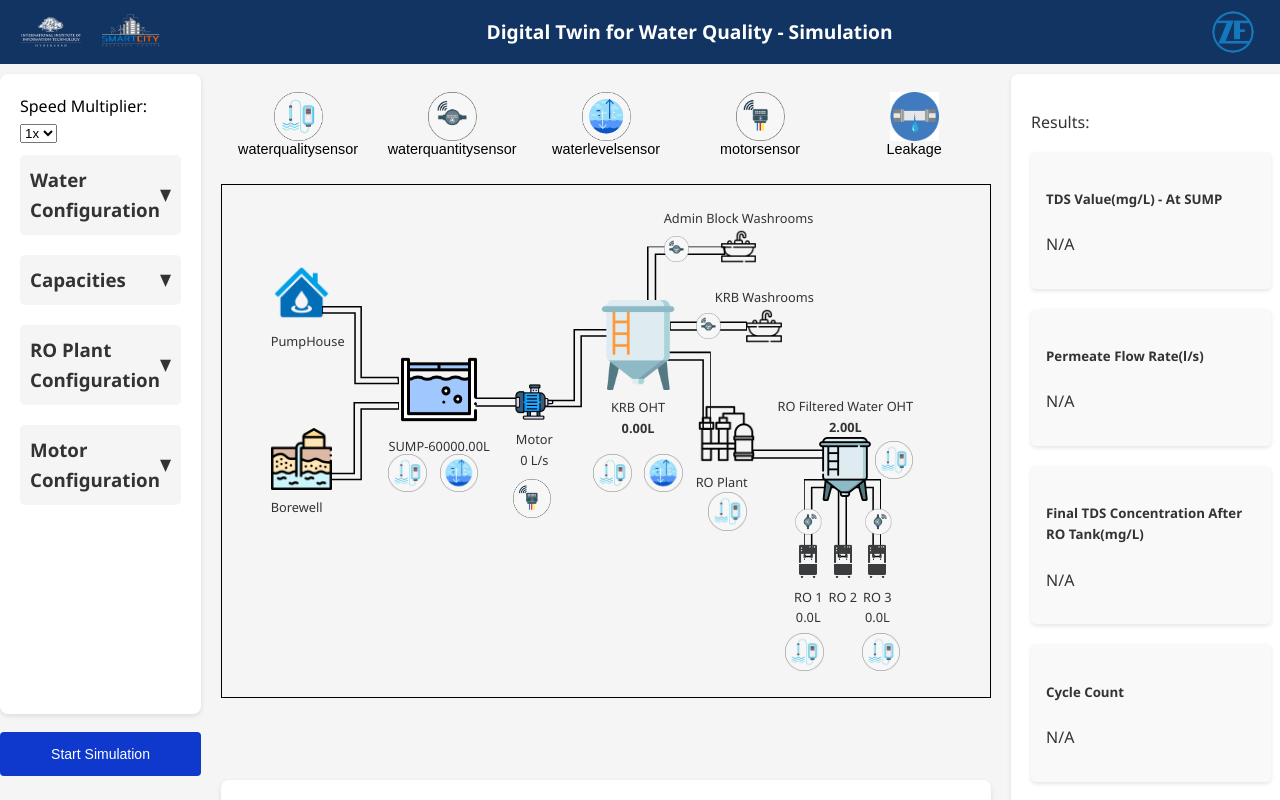
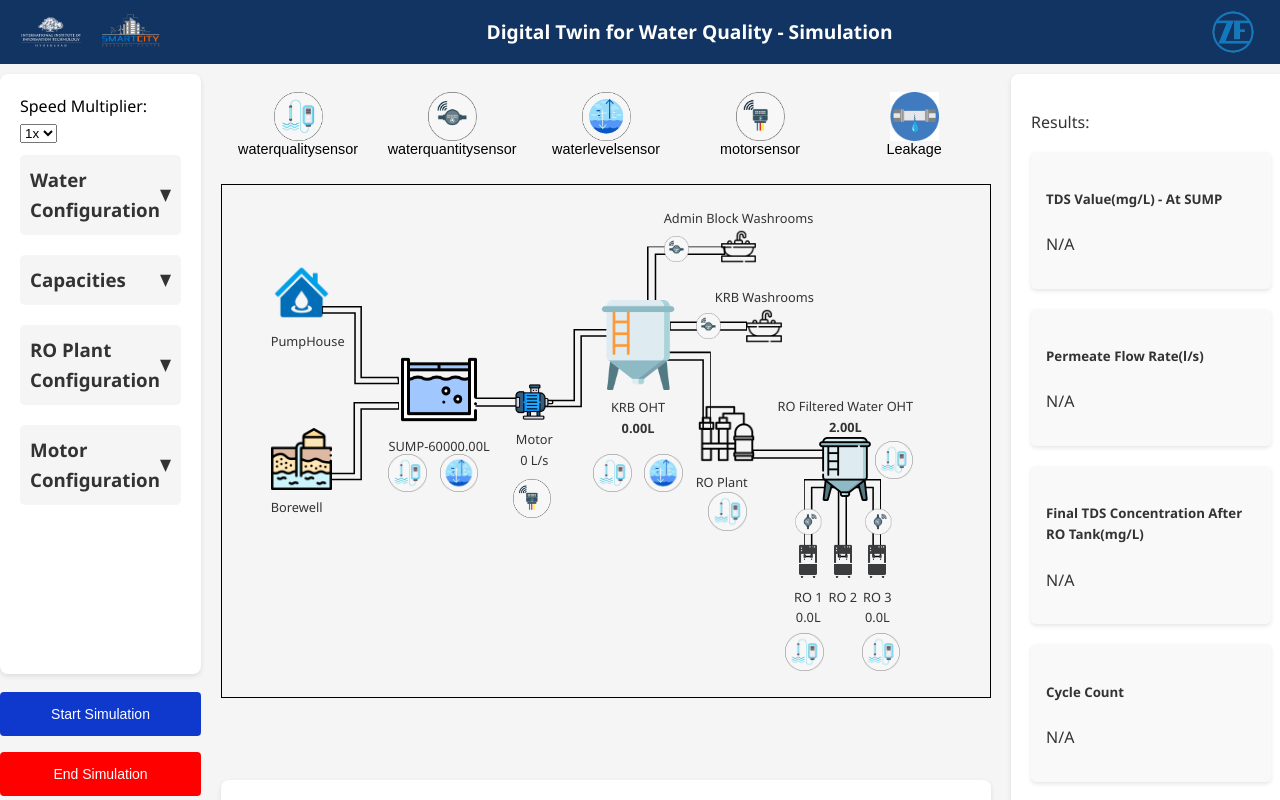
Before and after one commit to likhithkanigolla/zf-dt-frontend, a React (Create React App) app: page /simulation in a window 1280 px wide. Shown: the top 800 px of the page. Built offline with nearby package versions, Linux system fonts and the light colour scheme.

Commit message:
Added a feature to download the simulation log

```diff
--- a/package.json
+++ b/package.json
@@ -6,6 +6,7 @@
     "@testing-library/jest-dom": "^5.17.0",
     "@testing-library/react": "^13.4.0",
     "@testing-library/user-event": "^13.5.0",
+    "file-saver": "^2.0.5",
     "react": "^18.2.0",
     "react-dom": "^18.2.0",
     "react-icons": "^5.0.1",
--- a/src/pages/SimulationPage/SimulationPage.js
+++ b/src/pages/SimulationPage/SimulationPage.js
@@ -1,4 +1,5 @@
 import React, { useState, useEffect } from "react";
+import { saveAs } from 'file-saver';
 import "./SimulationPage.css";
 
 import NavigationBar from "../../components/navigation/Navigation";
@@ -82,20 +83,24 @@ const SimulationPage = () => {
   const [SoilQuantity, setSoilQuantity] = useState("");
   const [SandQuantity, setSandQuantity] = useState("");
   const [voltageValue, setVoltageValue] = useState("");
-  const voltageData = {
-    0: 1.2,
-    1: 2.3,
-    2: 3.4,
-    3: 4.5,
-    4: 5.6,
-    5: 6.7,
-  };
+  const voltageData = {0: 1.2, 1: 2.3, 2: 3.4, 3: 4.5, 4: 5.6, 5: 6.7,};
 
   const [showLeakageOptions, setShowLeakageOptions] = useState(false);
   const [numLeakages, setNumLeakages] = useState(1);
   const [leakageLocation, setLeakageLocation] = useState("");
   const [leakageRate, setLeakageRate] = useState(0); // Add state for leakage rate
   const [leakageMarkers, setLeakageMarkers] = useState([]);
+
+  // Logging Code
+  const [log, setLog] = useState([]);
+  const updateLog = (message) => {
+    setLog((prevLog) => [...prevLog, `${new Date().toISOString()}: ${message}`]);
+  };
+
+  const handleDownloadLog = () => {
+    const blob = new Blob([log.join('\n')], { type: 'text/plain;charset=utf-8' });
+    saveAs(blob, 'simulation_log.txt');
+  };
 
   const handleMultiplierChange = (e) => {
     setTimeMultiplier(parseFloat(e.target.value));
@@ -160,6 +165,7 @@ const SimulationPage = () => {
       intervalId = setInterval(() => {
         setMotorOn(true)
         setFlow2(true);
+        updateLog("Motor turned on.");
         if (motorOn) {
           // Pump water from Sump to OHT if motor is on
           if (waterInSump > 0 && waterInOHT < inputValues.ohtCapacity) {
@@ -175,12 +181,14 @@ const SimulationPage = () => {
               }, 0),
               4 // Maximum leakage rate
             );
-
+            updateLog(`Total Leakage Rate: ${totalLeakageRate}`);
             console.log("Total Leakage Rate:", totalLeakageRate); // Check the calculated value
 
         // Calculate the effective flow rate into OHT
+        updateLog(`Motor Flow Rate: ${flowrate}`);
         const effectiveFlowRate = Math.max(flowrate - totalLeakageRate, 1);
-        console.log("Effective Flow Rate:", effectiveFlowRate); // Check the flow rate
+        updateLog(`Effective Flow Rate: ${effectiveFlowRate}`);
+        // console.log("Effective Flow Rate:", effectiveFlowRate); // Check the flow rate
 
         const prevWaterInOHT = waterInOHT; // Get previous water level
         setWaterInOHT((prev) => Math.min(prev + effectiveFlowRate, inputValues.ohtCapacity));
@@ -188,13 +196,15 @@ const SimulationPage = () => {
         }
 
           if ((waterInOHT === inputValues.ohtCapacity || waterInSump === 0) && !alertShown) {
+            updateLog("Motor turned off automatically since water tank is full.");
             alert("Motor turned off automatically since water tank is full.");
             setMotorOn(false);
             setFlow2(false);
             setAlertShown(true); // Set alertShown to true to prevent repeated alerts
           }
         }
-        console.log("Permate_Flow_here:",PermeateFlowRate)
+        // console.log("Permate_Flow_here:",PermeateFlowRate)
+        updateLog("Permeate Flow Rate: "+PermeateFlowRate);
         // Pump water from OHT to RO Filter continuously
         if (waterInOHT > PermeateFlowRate && waterInROFilter < inputValues.ro_ohtCapacity) {
           setWaterInOHT((prev) => Math.max(prev - PermeateFlowRate, 0));
@@ -210,6 +220,7 @@ const SimulationPage = () => {
         if (waterInSump < flowrate) {
           setMotorOn(false);
           setFlow2(false);
+          updateLog("Motor turned off automatically since sump is empty.");
           // alert("No water in sump.");
         }
       }, 1000); // Run every second
@@ -257,6 +268,7 @@ const SimulationPage = () => {
       // If simulation is running, stop it
       handleStopWaterFlow();
       setIsSimulationRunning(false);
+      updateLog("Simulation stopped to Update Values.");
 
       // Update input values
       setInputValues((prevInputValues) => ({
@@ -264,16 +276,19 @@ const SimulationPage = () => {
         [name]: value,
       }));
 
+      updateLog(`Updated the Value ${name} to ${value}.`)
       // Restart the simulation
       handleCalculate(); // Recalculate
       handleStartWaterFlow(); // Restart the simulation
       setIsSimulationRunning(true);
+      updateLog("Simulation restarted after updating values.")
     } else {
       // If simulation is not running, simply update input values
       setInputValues((prevInputValues) => ({
         ...prevInputValues,
         [name]: value,
       }));
+      updateLog(`Updated the Value ${name} to ${value}.`)
     }
     if (name === "sumpCapacity") {
       setWaterInSump(parseInt(value) || 0); // Parse value as integer and set waterInSump
@@ -304,6 +319,7 @@ const SimulationPage = () => {
       }
       const soilContamination = await response.json();
       setSoilContamination(soilContamination);
+      updateLog(`TDS Value Soil Contamination calculated: ${soilContamination}`);
       return soilContamination; // Return the soil contamination value
     } catch (error) {
       console.error(error);
@@ -324,6 +340,7 @@ const SimulationPage = () => {
       }
       const sandContamination = await response.json();
       setSandContamination(sandContamination);
+      updateLog(`TDS Value Sand Contamination calculated: ${sandContamination}`);
       return sandContamination; // Return the sand contamination value
     } catch (error) {
       console.error(error);
@@ -353,6 +370,7 @@ const SimulationPage = () => {
       }
     );
     let data = await response.json();
+    updateLog(`RO Filtration Data: ${JSON.stringify(data, null, 2)}`);
     return data;
   };
 
@@ -378,6 +396,7 @@ const SimulationPage = () => {
     );
 
     let data = await response.json();
+    updateLog(`Motor Flow Rate Data: ${JSON.stringify(data, null, 2)}`);
     return data;
   }
 
@@ -417,18 +436,27 @@ const SimulationPage = () => {
       else {
         const SandTDS = await calculateSandContamination(inputValues);
         const SoilTDS = await calculateSoilContamination(inputValues);
+
         console.log("Soil Value:", SoilTDS, "Sand Value:", SandTDS)
+        updateLog(`Soil TDS Value calculated: ${SoilTDS}`);
+        updateLog(`Sand TDS Value calculated: ${SandTDS}`);
+
         calculatedTDS = (SoilTDS + SandTDS) / 2;
+        updateLog(`Average TDS Value calculated: ${calculatedTDS}`);
       }
 
       const flow = await calculateMotorFlowRate(inputValues.voltage, inputValues.current, inputValues.power_factor, inputValues.motor_efficiency, 2.5, inputValues.timeMultiplier)
       const data_RO = await calculateROFiltration(calculatedTDS, inputValues.desired_tds, inputValues.temperature, inputValues.membrane_area, inputValues.timeMultiplier);
       setResult(data_RO); // Set the entire response object as result
+
       // console.log("Result PR:", data_RO.permeate_flow_rate);
       setPermeateFlowRate(parseFloat(data_RO.permeate_flow_rate)* timeMultiplier);
       setFlowrate(parseFloat(flow.flowrate_per_min)* timeMultiplier);
       console.log("Flow Rate:", flowrate);
       console.log("Permeate Flow Rate:", PermeateFlowRate);
+
+      updateLog(`Motor flow rate calculated: ${flow.flowrate_per_min}`);
+      updateLog(`RO filtration data: ${JSON.stringify(data_RO)}`);
 
       setWaterFlowStarted(true);
 
@@ -463,10 +491,12 @@ const SimulationPage = () => {
 
   const handleStartWaterFlow = () => {
     setWaterFlowStarted(true);
+    updateLog("Water Flow Started.");
   };
 
   const handleStopWaterFlow = () => {
     setWaterFlowStarted(false);
+    updateLog("Water Flow Stopped.");
   };
 
   const handleMotorToggle = () => {
@@ -474,6 +504,7 @@ const SimulationPage = () => {
       setAlertShown(false); // Reset alertShown state when motor is manually turned off
     }
     setMotorOn((prev) => !prev); // Toggle motor state
+    updateLog(`Motor turned ${motorOn ? "off" : "on"}.`);
     setFlow2((flow2) => !flow2);
   };
 
@@ -485,6 +516,7 @@ const SimulationPage = () => {
       setIsSimulationRunning(true);
       // setFlow4((flow4) => !flow4);
       setFlow1((flow1) => !flow1);
+      updateLog("Simulation started.")
     } else {
       handleStopWaterFlow(); // Stop water flow
       setIsSimulationRunning(false);
@@ -493,6 +525,7 @@ const SimulationPage = () => {
       setFlow3(false);
       setFlow4(false);
       setMotorOn(false);
+      updateLog("Simulation stopped.")
     }
   };
 
@@ -502,6 +535,7 @@ const SimulationPage = () => {
       setWaterConsumed((prev) => prev + 0.5);
     } else {
       alert("Not enough water in RO Filter to consume.");
+      updateLog("Not enough water in RO Filter to consume.");
     }
   };
 
@@ -528,6 +562,7 @@ const SimulationPage = () => {
     // Call function to check if marker overlaps with any icon
     const { isPlaced, iconId } = checkMarkerOverlap(markerCoordinates);
     console.log("Marker is placed on:", iconId);
+    updateLog(`Marker is placed on: ${iconId}`);
     setIsMarkerPlaced(isPlaced);
   };
 
@@ -549,6 +584,7 @@ const SimulationPage = () => {
         // console.log(`Marker is placed on ${iconId}`);
         if (iconId === 'KRBSump') {
           console.log("Marker is Placed on KRB Sump");
+
         }
         isPlaced = true;
       }
@@ -592,6 +628,7 @@ const SimulationPage = () => {
       setCanvasItems([...canvasItems, newItem]);
       setItemToAdd(null); // Reset the itemToAdd since it has been added
       console.log(`Added item of type ${itemToAdd} at x: ${x}, y: ${y}`);
+      updateLog(`Added item of type ${itemToAdd} at x: ${x}, y: ${y}`);
     }
   };
 
@@ -623,6 +660,7 @@ const SimulationPage = () => {
 
     const { isPlaced, iconId } = checkMarkerOverlap(coordinates);
     console.log("Marker of type ", item.type , "placed on",iconId, "at coordinates:", coordinates);
+    updateLog(`Marker of type ${item.type} placed on ${iconId} at coordinates: ${JSON.stringify(coordinates)}`);
 
     if(iconId=='KRBSump' && item.type=='waterlevelsensor'){
       setSensorValues(prevValues => ({
@@ -676,6 +714,8 @@ const SimulationPage = () => {
             isSimulationRunning={isSimulationRunning}
             handleMultiplierChange={handleMultiplierChange}
             timeMultiplier={timeMultiplier}
+            handleDownloadLog={handleDownloadLog}
+
         />
         {/* Middle Section */}
         <div style={{ flex: 3 }}>
@@ -724,6 +764,7 @@ const SimulationPage = () => {
                   waterConsumed={waterConsumed}
                   flowrate={flowrate}
                 />
+
 
               {/* IoT Nodes  */}
               <div style={{ position: "absolute", top: "21vw", left: "13vw", textAlign: "center", }}>
@@ -875,6 +916,7 @@ const SimulationPage = () => {
 
             </div>
           </div>
+
           <br></br>
           <div className="result-container">
             <div className="water-flow-container">
--- a/src/pages/SimulationPage/components/SimulationForm.css
+++ b/src/pages/SimulationPage/components/SimulationForm.css
@@ -3,6 +3,8 @@
     display: flex;
     flex-direction: column;
     align-items: center;
+    padding: 20px;
+    border: 10px;
 }
 
 .simulation-form input {
@@ -28,7 +30,7 @@
     flex-direction: column;
     overflow-y: scroll;
     height: 100vh;
-    padding: 20px;
+    padding: 40px;
     background-color: #ffffff;
 }
 
--- a/src/pages/SimulationPage/components/SimulationForm.jsx
+++ b/src/pages/SimulationPage/components/SimulationForm.jsx
@@ -1,7 +1,7 @@
 import React, { useState } from 'react';
 import './SimulationForm.css';
 
-function SimulationForm({ SoilQuantity, setSoilQuantity, SandQuantity, setSandQuantity, inputValues, handleChange, handleStartSimulation, isSimulationRunning,handleMultiplierChange,timeMultiplier }) {
+function SimulationForm({ SoilQuantity, setSoilQuantity, SandQuantity, setSandQuantity, inputValues, handleChange, handleStartSimulation, isSimulationRunning,handleDownloadLog }) {
     const [isWaterConfigCollapsed, setIsWaterConfigCollapsed] = useState(false);
     const [isCapacitiesCollapsed, setIsCapacitiesCollapsed] = useState(false);
     const [isROPlantConfigCollapsed, setIsROPlantConfigCollapsed] = useState(false);
@@ -25,7 +25,7 @@ function SimulationForm({ SoilQuantity, setSoilQuantity, SandQuantity, setSandQu
 
     return (
         <div>
-        <div className="container" style={{ flex: 1, overflowY: 'scroll', height: '75vh', color: 'white' }}>
+        <div className="container" style={{ flex: 1, overflowY: 'scroll', height: '70vh', color: 'white' }}>
             <div>
             <label style={{color: 'black'}}>Speed Multiplier: </label>
             <select name="timeMultiplier" onChange={handleChange} value={inputValues.timeMultiplier}>
@@ -188,7 +188,8 @@ function SimulationForm({ SoilQuantity, setSoilQuantity, SandQuantity, setSandQu
         </div>
         <button onClick={handleStartSimulation} className="button">
                 {isSimulationRunning ? "Stop Simulation" : "Start Simulation"}
-            </button>
+        </button>
+        <button onClick={handleDownloadLog} className='button' style={{background: 'red'}}>End Simulation</button>
         </div>
     );
 }
```
Also changed, not shown: 1 other file (tests, documents, lock files or other folders).
